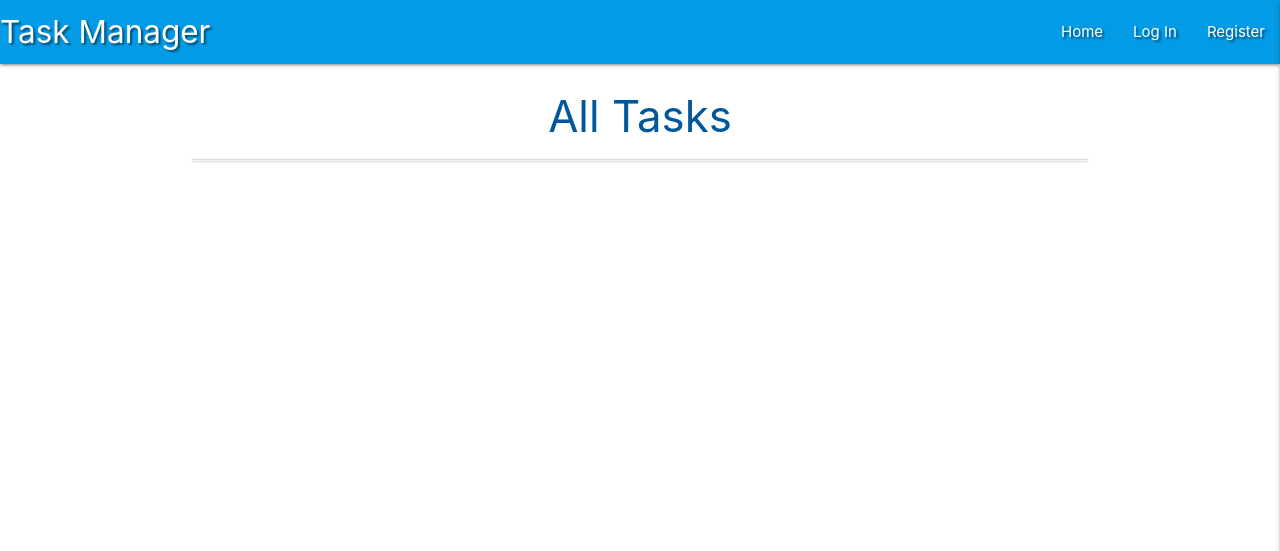
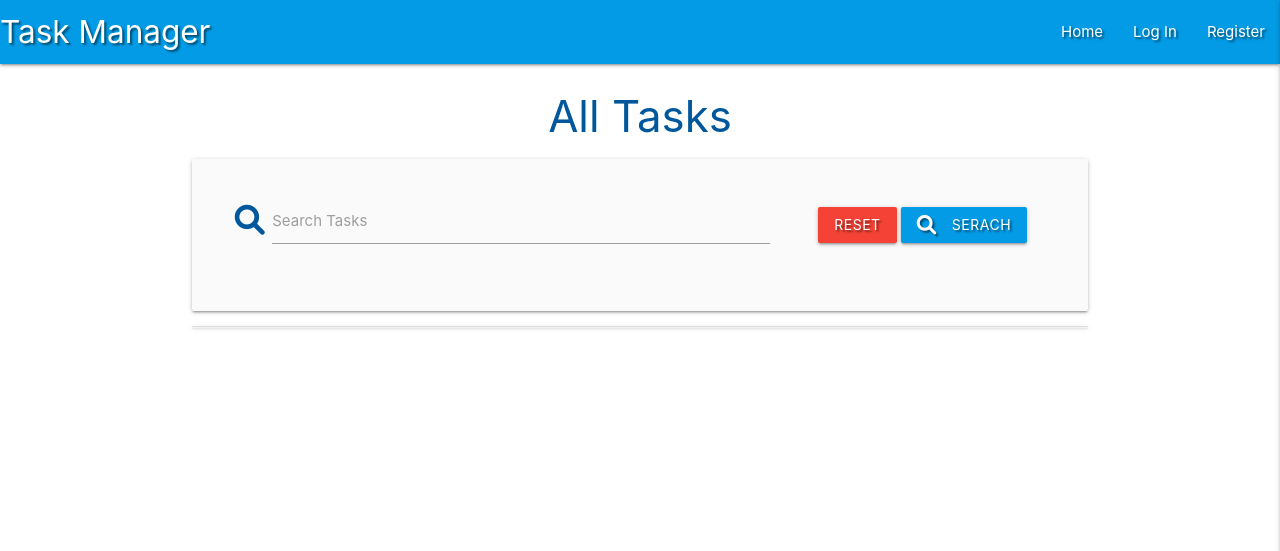
Before and after one commit to 78Istvan/mini-project, a Flask app: page / in a window 1280 px wide. Shown: the top 551 px of the page. Run offline with Flask 2, Linux system fonts and the light colour scheme; data that the repository does not hold is empty; some libraries are stand-ins or nearby versions.

Commit message:
Add serch functionality

```diff
--- a/app.py
+++ b/app.py
@@ -185,6 +185,13 @@ def delete_category(category_id):
     return redirect(url_for("get_categories"))
 
 
+@app.route("/search", methods=["GET", "POST"])
+def search():
+    query = request.form.get("query")
+    tasks = list(mongo.db.tasks.find({"$text": {"$search": query}}))
+    return render_template("tasks.html", tasks=tasks)
+
+
 if __name__ == "__main__":
     app.run(host=os.environ.get("IP"),
             port=int(os.environ.get("PORT")),
--- a/templates/tasks.html
+++ b/templates/tasks.html
@@ -1,7 +1,26 @@
 {% extends "base.html" %}
 {% block content %}
 
-<h3 class="light-blue-text text-darken-4 center-align">All Tasks</h3>
+        <h3 class="light-blue-text text-darken-4 center-align">All Tasks</h3>
+
+        <div class="row card-panel grey lighten-5">
+          <form action="{{ url_for('search') }}" method="post" class="col s12">
+            <div class="row valign-wrapper center-align">
+              <div class="input-field col s12 m8">
+                <i class="fas fa-search prefix light-blue-text text-darken-4"></i>
+                <input type="text" name="query" id="query" class="validate" minlenght="3" required>
+                <label for="query">Search Tasks</label>
+              </div>
+              <div class="col s12 m4">
+                <a href="{{ url_for('get_tasks') }}" class="red btn text-shadow">Reset</a>
+                <button type="submit" class="light-blue darken-1 btn text-shadow">
+                  <i class="fas fa-search left"></i>
+                  Serach
+                </button>
+              </div>
+            </div>
+          </form>
+        </div>
 
        <ul class="collapsible">
         {% for task in tasks %}
```
